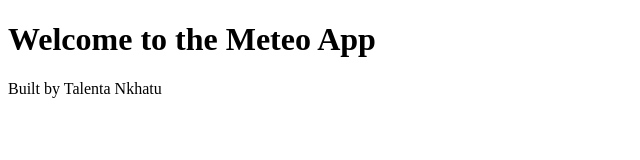
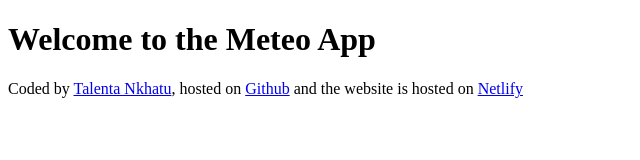
Before and after one commit to Talenta-Nkhatu/meteo-app, a plain HTML site: page index.html in a window 1280 px wide. Shown: the whole page, without its empty margins (0-640 px from the left). Drawn offline with Linux system fonts and the light colour scheme.

Commit message:
Added links to the footer

```diff
--- a/index.html
+++ b/index.html
@@ -7,6 +7,12 @@
   </head>
   <body>
     <h1>Welcome to the Meteo App</h1>
-    <footer>Built by Talenta Nkhatu</footer>
+    <footer>
+      Coded by
+      <a href="https://github.com/Talenta-Nkhatu">Talenta Nkhatu</a>, hosted on
+      <a href="https://github.com/Talenta-Nkhatu/meteo-app"> Github</a> and the
+      website is hosted on
+      <a href="https://meteo-app-417f2e.netlify.app/">Netlify</a>
+    </footer>
   </body>
 </html>
```
